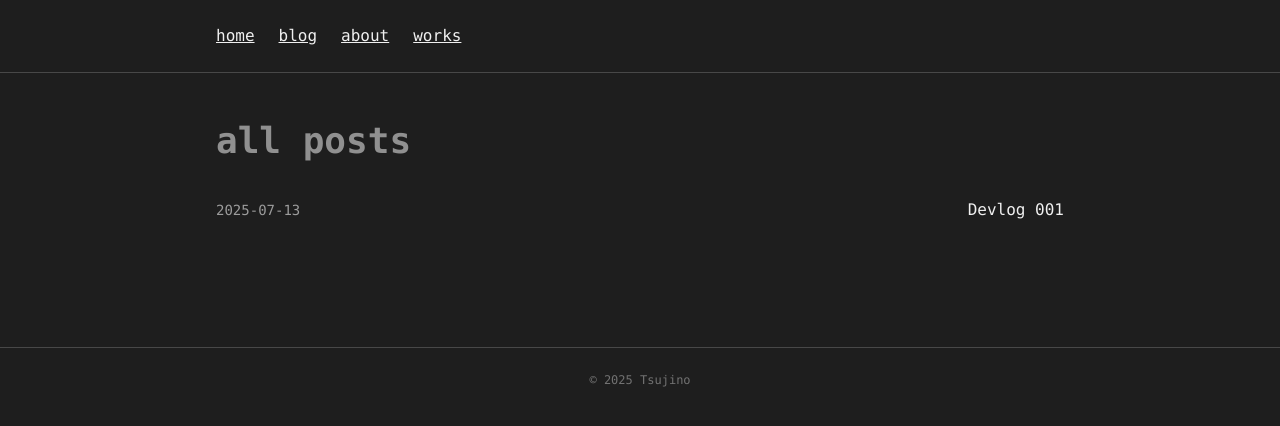
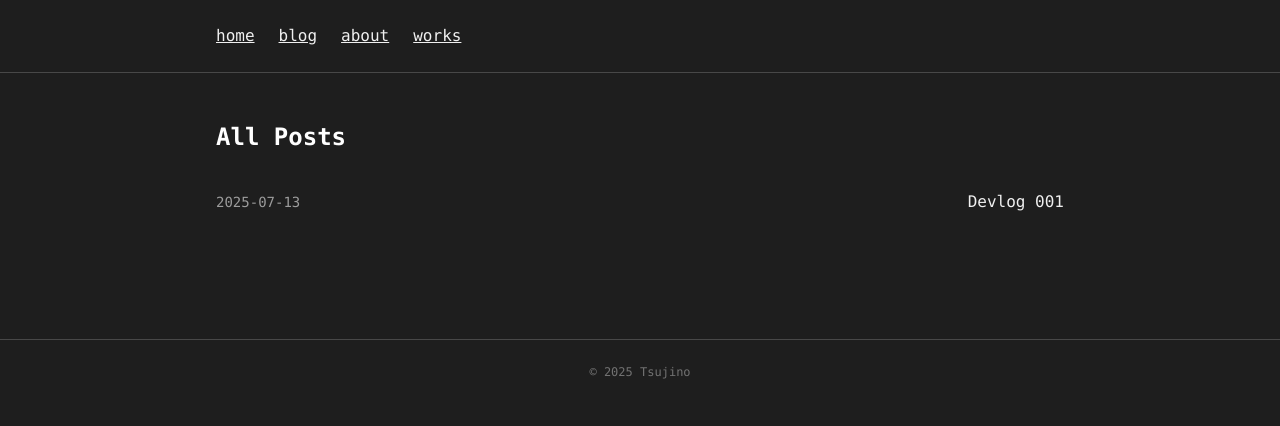
Before and after one commit to ttsujino/ttsujino.github.io, a Next.js app in the folder portfolio/: page /blog in a window 1280 px wide. Shown: the top 426 px of the page. Built offline with nearby package versions, Linux system fonts and the light colour scheme.

Commit message:
文字サイズ修正

```diff
--- a/portfolio/src/app/blog/page.tsx
+++ b/portfolio/src/app/blog/page.tsx
@@ -8,7 +8,7 @@
   return (
     <PageTransition>
       <section className="space-y-6">
-        <h1 className="text-4xl font-bold text-terminal-red mb-6">all posts</h1>
+        <h1 className="text-2xl font-bold text-white mb-6">All Posts</h1>
 
         <div className="space-y-0">
           {posts.map((post) => (
```
